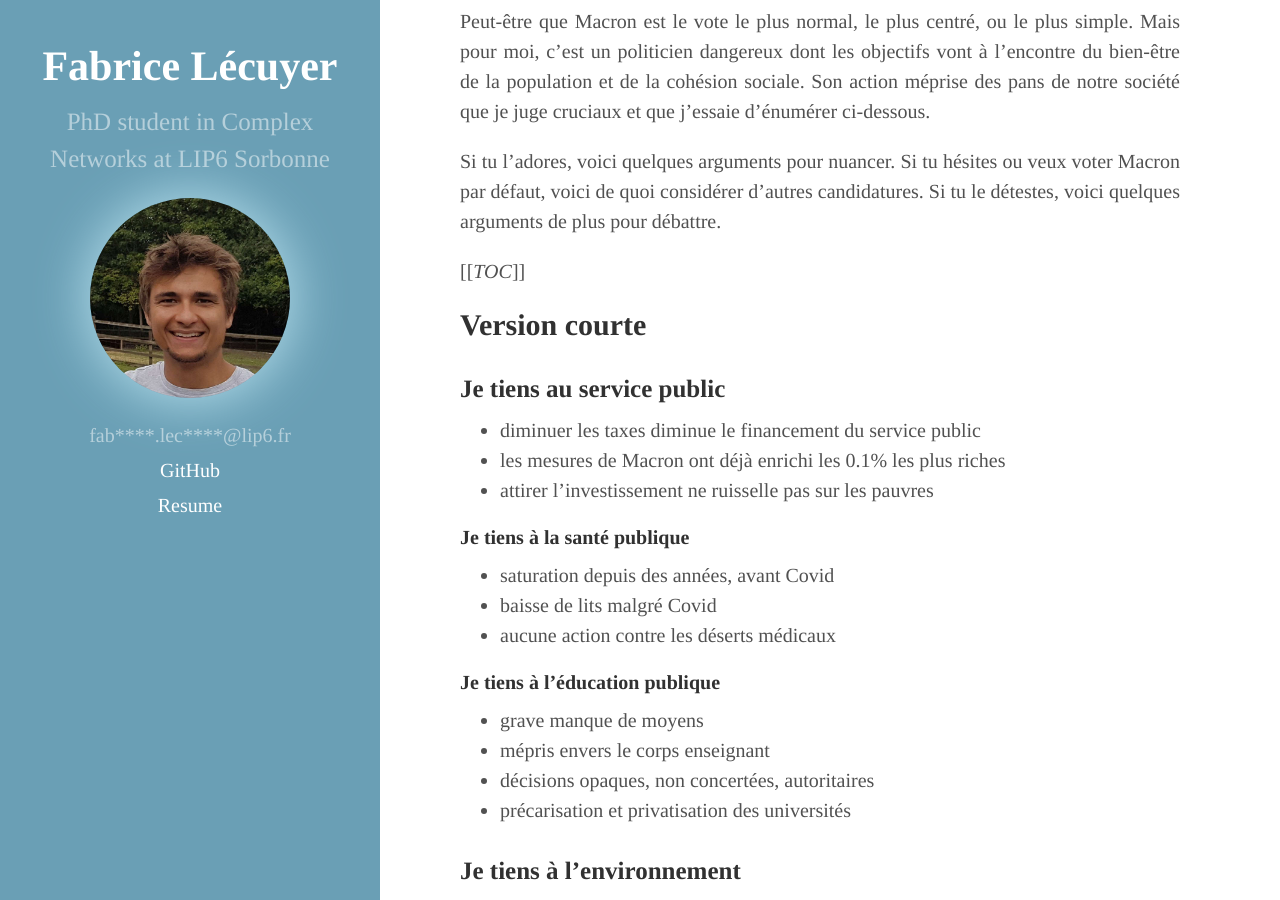
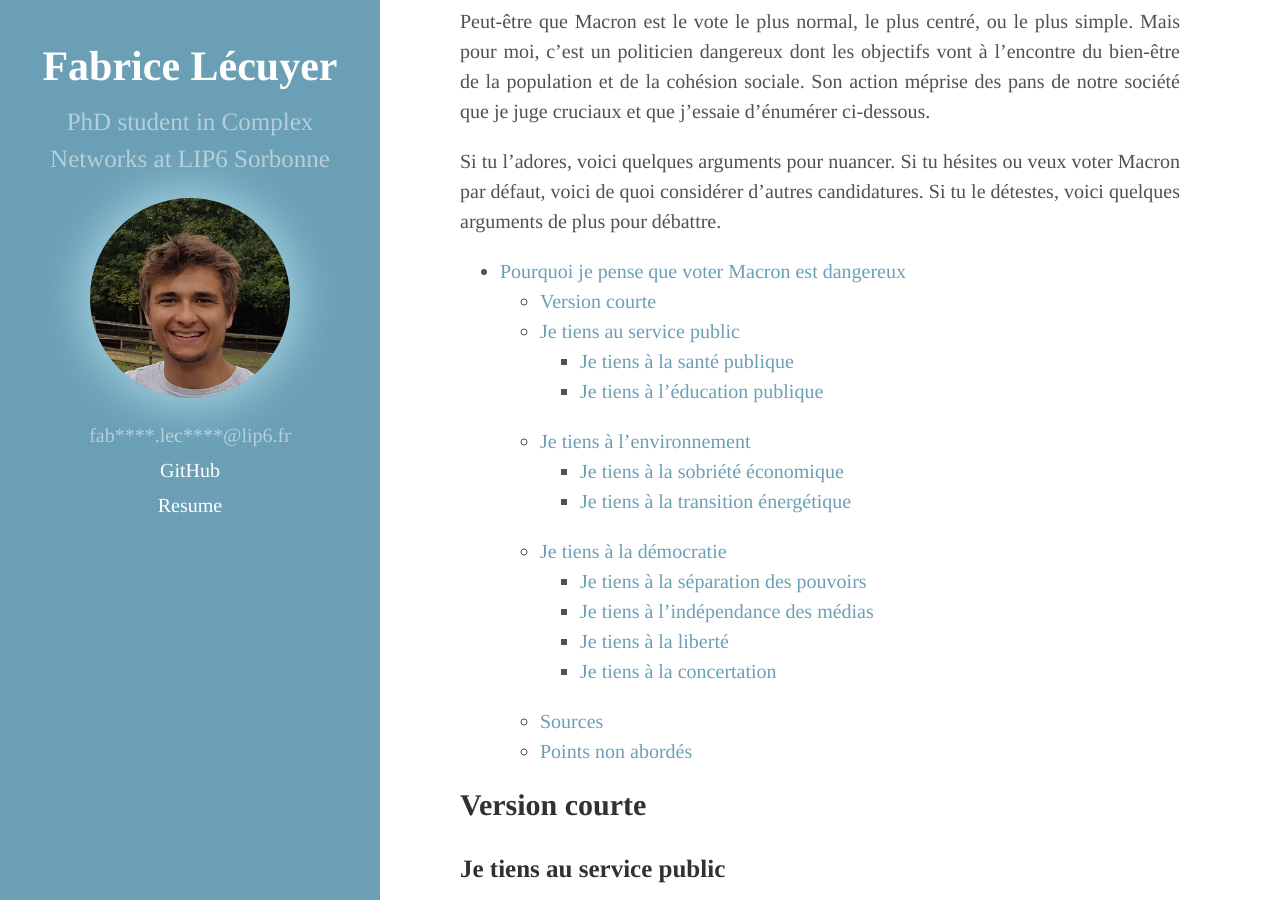
Before and after one commit to lecfab/lecfab.github.io, a Jekyll site: the page built from _posts/2022-04-05-macron-non.md, in a window 1280 px wide and 900 px high, scrolled down 341 px. Built offline with Jekyll 4.4.1, drawn with Linux system fonts in a browser that asks for light colours.

Commit message:
2022 statement

```diff
--- a/_posts/2022-04-05-macron-non.md
+++ b/_posts/2022-04-05-macron-non.md
@@ -12,7 +12,22 @@
 
 Si tu l'adores, voici quelques arguments pour nuancer. Si tu hésites ou veux voter Macron par défaut, voici de quoi considérer d'autres candidatures. Si tu le détestes, voici quelques arguments de plus pour débattre.
 
-[[_TOC_]]
+- [Pourquoi je pense que voter Macron est dangereux](#pourquoi-je-pense-que-voter-macron-est-dangereux)
+  * [Version courte](#version-courte)
+  * [Je tiens au service public](#je-tiens-au-service-public-1)
+    + [Je tiens à la santé publique](#je-tiens---la-sant--publique-1)
+    + [Je tiens à l'éducation publique](#je-tiens---l--ducation-publique-1)
+  * [Je tiens à l'environnement](#je-tiens---l-environnement-1)
+    + [Je tiens à la sobriété économique](#je-tiens---la-sobri-t---conomique-1)
+    + [Je tiens à la transition énergétique](#je-tiens---la-transition--nerg-tique-1)
+  * [Je tiens à la démocratie](#je-tiens---la-d-mocratie-1)
+    + [Je tiens à la séparation des pouvoirs](#je-tiens---la-s-paration-des-pouvoirs-1)
+    + [Je tiens à l'indépendance des médias](#je-tiens---l-ind-pendance-des-m-dias-1)
+    + [Je tiens à la liberté](#je-tiens---la-libert--1)
+    + [Je tiens à la concertation](#je-tiens---la-concertation-1)
+  * [Sources](#sources)
+  * [Points non abordés](#points-non-abord-s)
+
 
 ## Version courte
 ### Je tiens au service public
```
